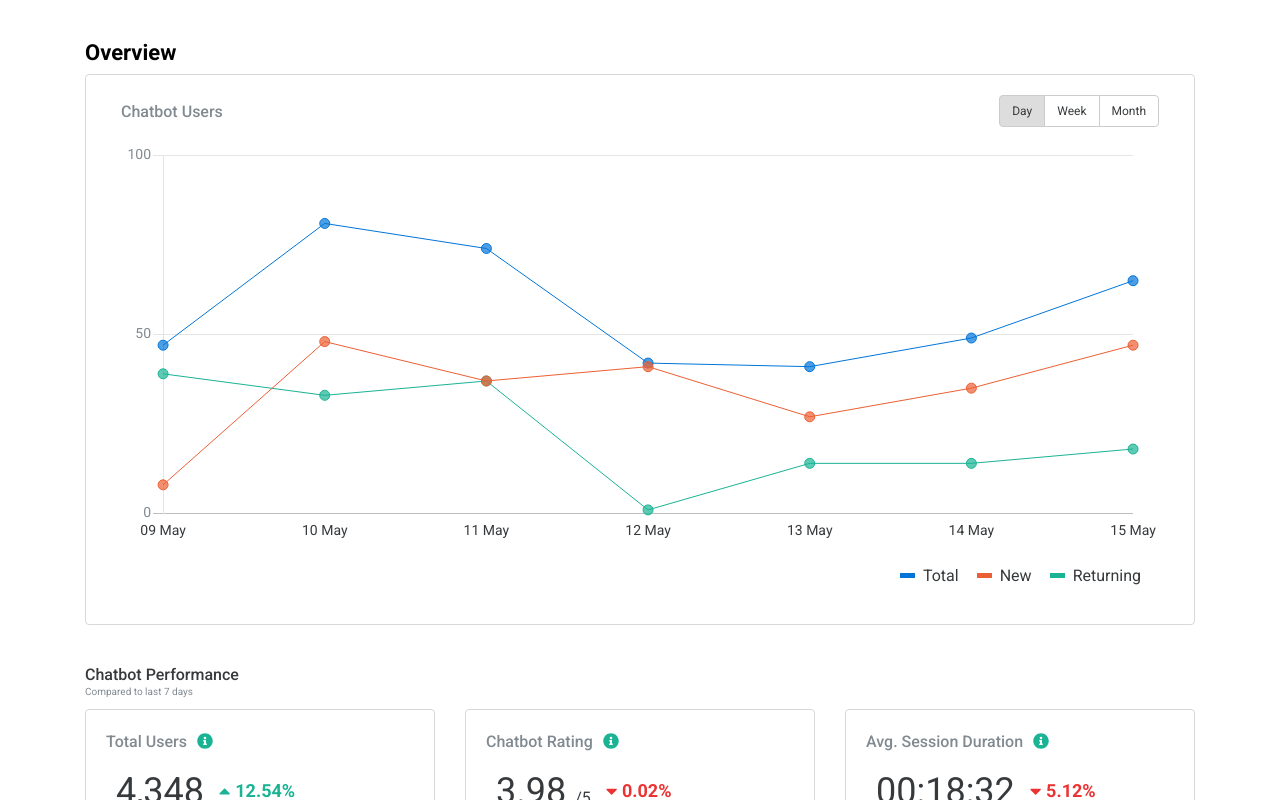
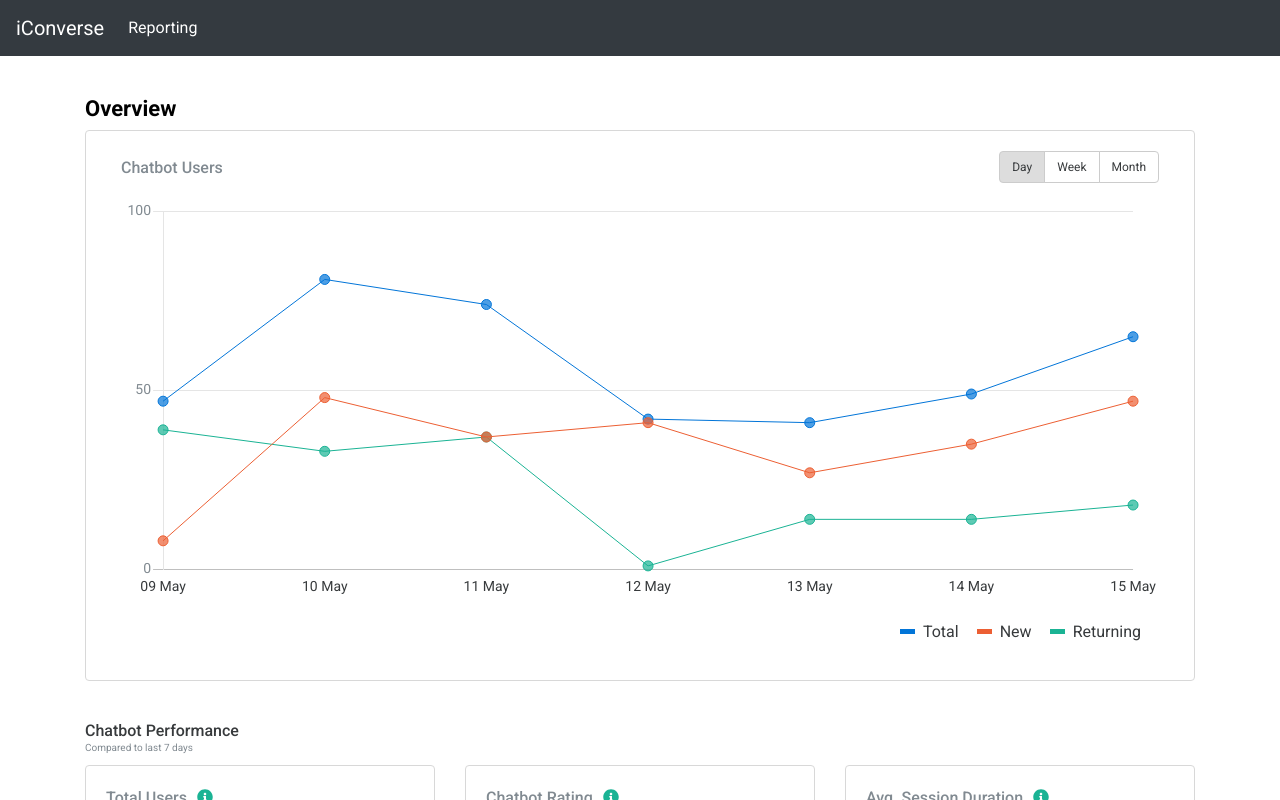
Before and after one commit to leo-le-07/taiger-reporting-js-version, a Vue app: page / in a window 1280 px wide. Shown: the top 800 px of the page. Built offline with nearby package versions, Linux system fonts and the light colour scheme.

Commit message:
Add fake navigation bar

```diff
--- a/src/App.vue
+++ b/src/App.vue
@@ -1,15 +1,28 @@
 <template>
-  <b-container id="app">
-    <div class="taiger-content-container">
+  <div class="vue-container">
+    <div class="navbar-container">
+      <NavBar />
+    </div>
+    <b-container class="taiger-content-container">
       <router-view/>
-    </div>
-  </b-container>
+    </b-container>
+  </div>
 </template>
 
+<script>
+import NavBar from '@/components/common/NavBar/index.vue'
+
+export default {
+  components: {
+    NavBar
+  }
+}
+</script>
+
 <style lang="scss" scoped>
-#app {
+.taiger-content-container {
   padding-top: 40px;
-  padding-bottom: 20px;
+  padding-bottom: 30px;
 }
 /* #nav {
   padding: 30px;
--- a/src/components/common/FilterButtonGroup.vue
+++ /dev/null
@@ -1,50 +0,0 @@
-<template>
-  <div class="container">
-    <button class="btn active">Day</button>
-    <button class="btn">Week</button>
-    <button class="btn">Month</button>
-  </div>
-</template>
-
-<script>
-export default {
-}
-</script>
-
-<style lang="scss" scoped>
-.container {
-  display: flex;
-}
-
-.btn {
-  line-height: 28px;
-  font-size: 12px;
-  padding: 0 12px;
-  color: black;
-  background: white;
-  border: 1px solid #CCCCCC;
-  outline: 0;
-
-  &:focus {
-    outline: 0;
-  }
-
-  &.active {
-    background: #DDDDDD;
-  }
-
-  &+.btn {
-    border-left: 0px;
-  }
-
-  &:first-child {
-    border-top-left-radius: 4px;
-    border-bottom-left-radius: 4px;
-  }
-
-  &:last-child {
-    border-top-right-radius: 4px;
-    border-bottom-right-radius: 4px;
-  }
-}
-</style>
--- /dev/null
+++ b/src/components/common/NavBar/index.vue
@@ -0,0 +1,10 @@
+<template>
+  <div class="vue-container">
+    <b-navbar type="dark" variant="dark">
+      <b-navbar-brand href="#">iConverse</b-navbar-brand>
+      <b-navbar-nav>
+        <b-nav-item href="#" active>Reporting</b-nav-item>
+      </b-navbar-nav>
+    </b-navbar>
+  </div>
+</template>
```
